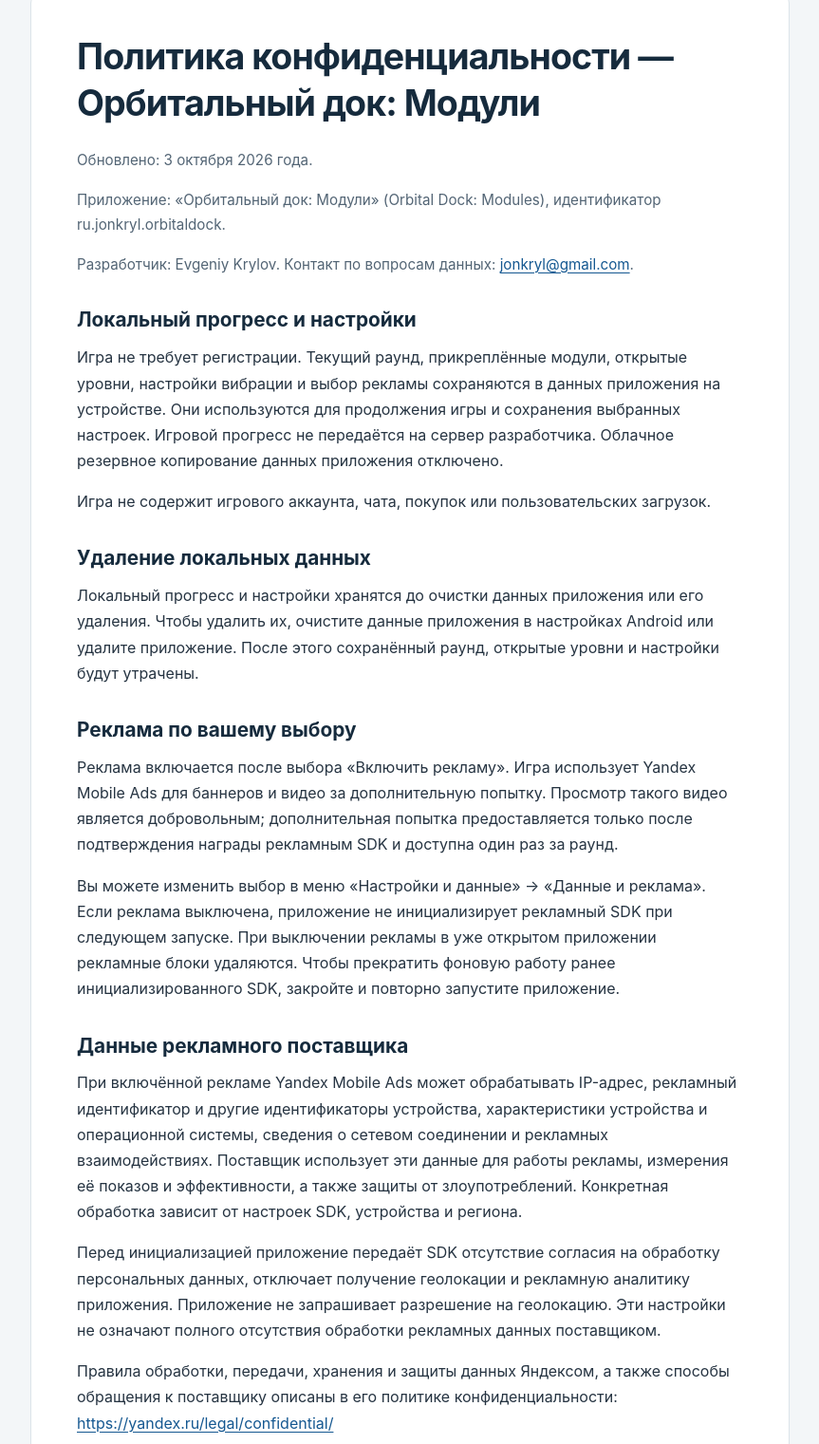
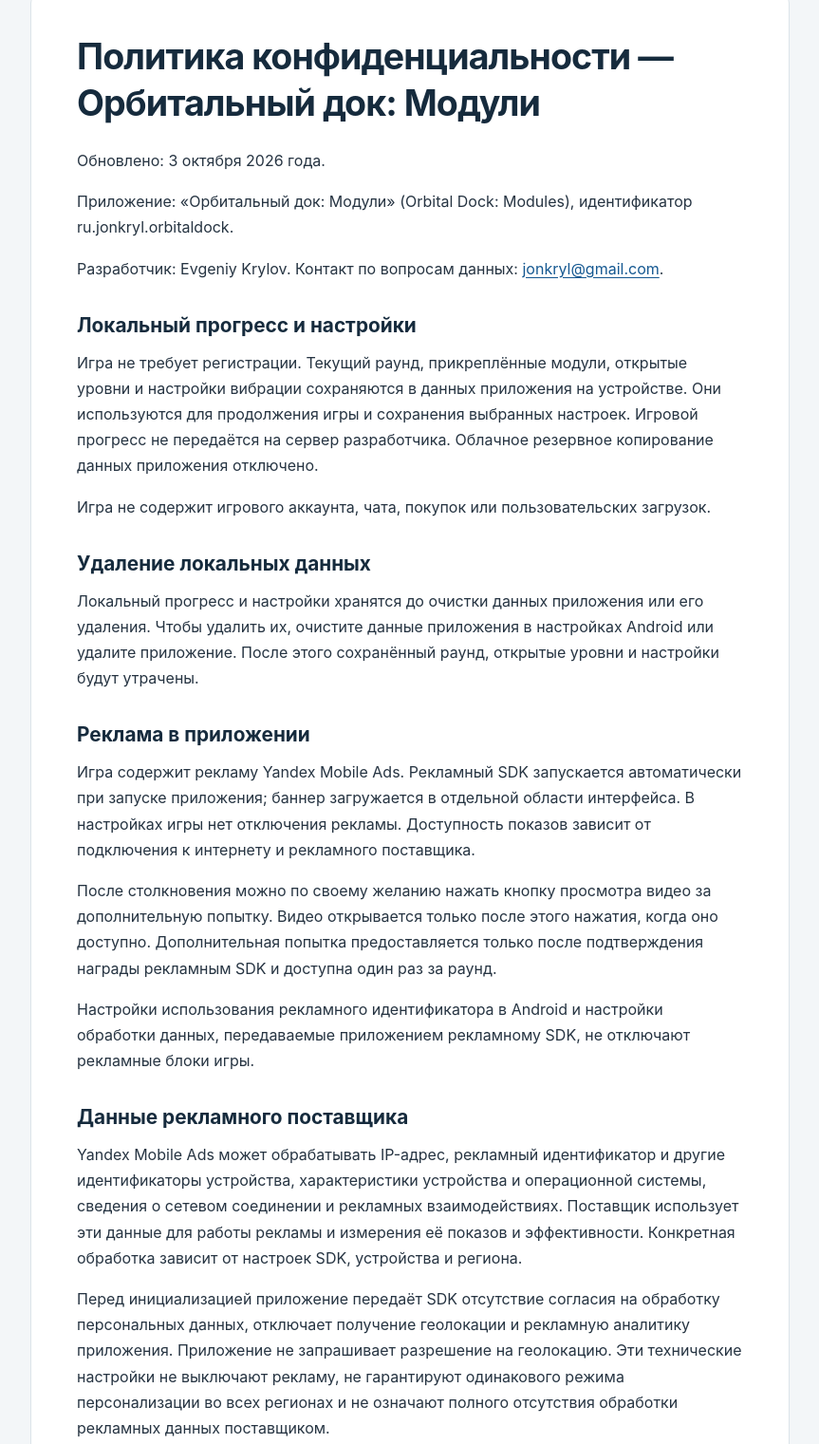
Before and after one commit to jonkryl/orbital-dock-aa-privacy, a plain HTML site: page index.html in a window 1280 px wide. Shown: the part 45-1566 px from the top of the page at 95% size, without its empty margins (208-1071 px from the left). Drawn offline with Linux system fonts and the light colour scheme.

Commit message:
Reflect automatic advertising without an opt-out

```diff
--- a/index.html
+++ b/index.html
@@ -27,20 +27,21 @@
   <main>
     <article aria-labelledby="policy-title">
       <h1 id="policy-title">Политика конфиденциальности — Орбитальный док: Модули</h1>
-      <p class="metadata">Обновлено: 3 октября 2026 года.</p>
-      <p class="metadata">Приложение: «Орбитальный док: Модули» (Orbital Dock: Modules), идентификатор ru.jonkryl.orbitaldock.</p>
-      <p class="metadata">Разработчик: Evgeniy Krylov. Контакт по вопросам данных: <a href="mailto:jonkryl@gmail.com">jonkryl@gmail.com</a>.</p>
+      <p>Обновлено: 3 октября 2026 года.</p>
+      <p>Приложение: «Орбитальный док: Модули» (Orbital Dock: Modules), идентификатор ru.jonkryl.orbitaldock.</p>
+      <p>Разработчик: Evgeniy Krylov. Контакт по вопросам данных: <a href="mailto:jonkryl@gmail.com">jonkryl@gmail.com</a>.</p>
       <h2>Локальный прогресс и настройки</h2>
-      <p>Игра не требует регистрации. Текущий раунд, прикреплённые модули, открытые уровни, настройки вибрации и выбор рекламы сохраняются в данных приложения на устройстве. Они используются для продолжения игры и сохранения выбранных настроек. Игровой прогресс не передаётся на сервер разработчика. Облачное резервное копирование данных приложения отключено.</p>
+      <p>Игра не требует регистрации. Текущий раунд, прикреплённые модули, открытые уровни и настройки вибрации сохраняются в данных приложения на устройстве. Они используются для продолжения игры и сохранения выбранных настроек. Игровой прогресс не передаётся на сервер разработчика. Облачное резервное копирование данных приложения отключено.</p>
       <p>Игра не содержит игрового аккаунта, чата, покупок или пользовательских загрузок.</p>
       <h2>Удаление локальных данных</h2>
       <p>Локальный прогресс и настройки хранятся до очистки данных приложения или его удаления. Чтобы удалить их, очистите данные приложения в настройках Android или удалите приложение. После этого сохранённый раунд, открытые уровни и настройки будут утрачены.</p>
-      <h2>Реклама по вашему выбору</h2>
-      <p>Реклама включается после выбора «Включить рекламу». Игра использует Yandex Mobile Ads для баннеров и видео за дополнительную попытку. Просмотр такого видео является добровольным; дополнительная попытка предоставляется только после подтверждения награды рекламным SDK и доступна один раз за раунд.</p>
-      <p>Вы можете изменить выбор в меню «Настройки и данные» → «Данные и реклама». Если реклама выключена, приложение не инициализирует рекламный SDK при следующем запуске. При выключении рекламы в уже открытом приложении рекламные блоки удаляются. Чтобы прекратить фоновую работу ранее инициализированного SDK, закройте и повторно запустите приложение.</p>
+      <h2>Реклама в приложении</h2>
+      <p>Игра содержит рекламу Yandex Mobile Ads. Рекламный SDK запускается автоматически при запуске приложения; баннер загружается в отдельной области интерфейса. В настройках игры нет отключения рекламы. Доступность показов зависит от подключения к интернету и рекламного поставщика.</p>
+      <p>После столкновения можно по своему желанию нажать кнопку просмотра видео за дополнительную попытку. Видео открывается только после этого нажатия, когда оно доступно. Дополнительная попытка предоставляется только после подтверждения награды рекламным SDK и доступна один раз за раунд.</p>
+      <p>Настройки использования рекламного идентификатора в Android и настройки обработки данных, передаваемые приложением рекламному SDK, не отключают рекламные блоки игры.</p>
       <h2>Данные рекламного поставщика</h2>
-      <p>При включённой рекламе Yandex Mobile Ads может обрабатывать IP-адрес, рекламный идентификатор и другие идентификаторы устройства, характеристики устройства и операционной системы, сведения о сетевом соединении и рекламных взаимодействиях. Поставщик использует эти данные для работы рекламы, измерения её показов и эффективности, а также защиты от злоупотреблений. Конкретная обработка зависит от настроек SDK, устройства и региона.</p>
-      <p>Перед инициализацией приложение передаёт SDK отсутствие согласия на обработку персональных данных, отключает получение геолокации и рекламную аналитику приложения. Приложение не запрашивает разрешение на геолокацию. Эти настройки не означают полного отсутствия обработки рекламных данных поставщиком.</p>
+      <p>Yandex Mobile Ads может обрабатывать IP-адрес, рекламный идентификатор и другие идентификаторы устройства, характеристики устройства и операционной системы, сведения о сетевом соединении и рекламных взаимодействиях. Поставщик использует эти данные для работы рекламы и измерения её показов и эффективности. Конкретная обработка зависит от настроек SDK, устройства и региона.</p>
+      <p>Перед инициализацией приложение передаёт SDK отсутствие согласия на обработку персональных данных, отключает получение геолокации и рекламную аналитику приложения. Приложение не запрашивает разрешение на геолокацию. Эти технические настройки не выключают рекламу, не гарантируют одинакового режима персонализации во всех регионах и не означают полного отсутствия обработки рекламных данных поставщиком.</p>
       <p>Правила обработки, передачи, хранения и защиты данных Яндексом, а также способы обращения к поставщику описаны в его политике конфиденциальности: <a href="https://yandex.ru/legal/confidential/">https://yandex.ru/legal/confidential/</a></p>
       <p>Удаление игры или её локальных данных не удаляет автоматически данные, ранее полученные рекламным поставщиком. По вопросам доступа к таким данным и их удаления обратитесь к Яндексу через контакты, указанные в его политике.</p>
       <h2>Контакт и изменения политики</h2>
```
